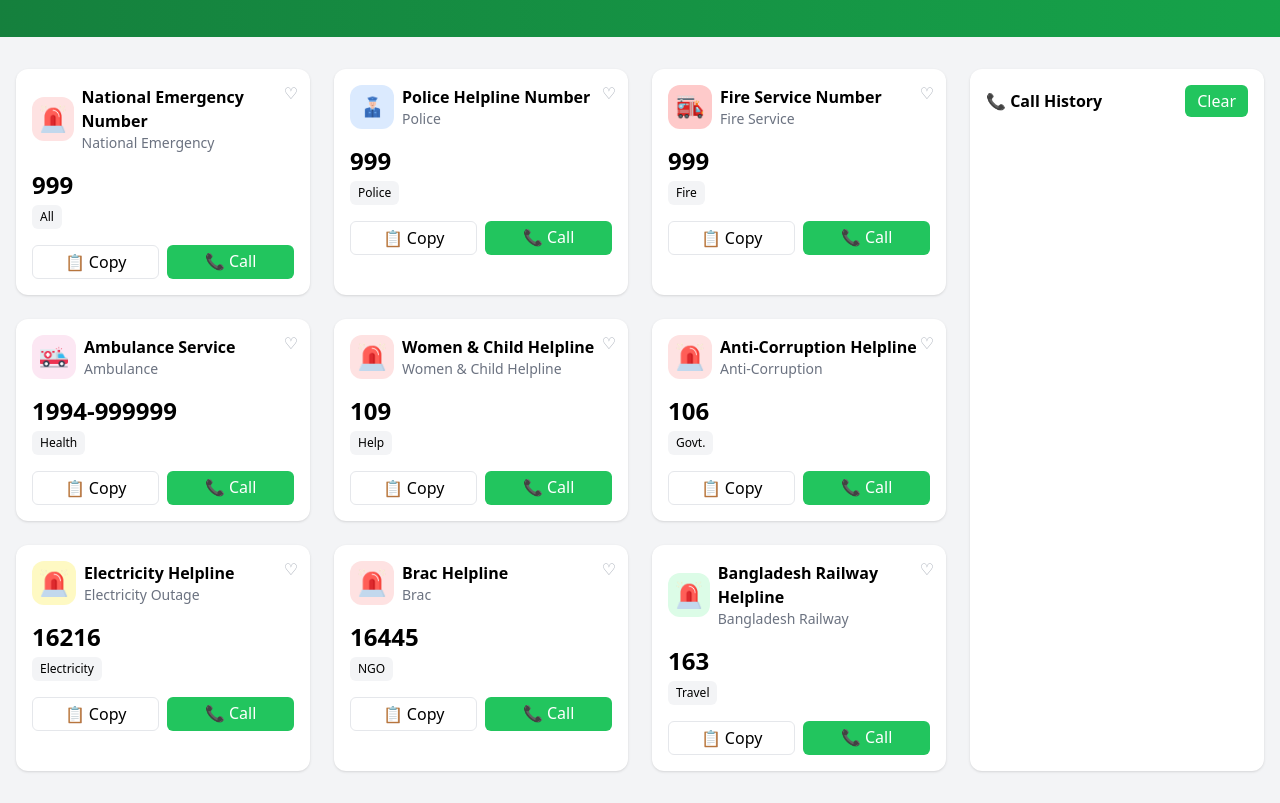
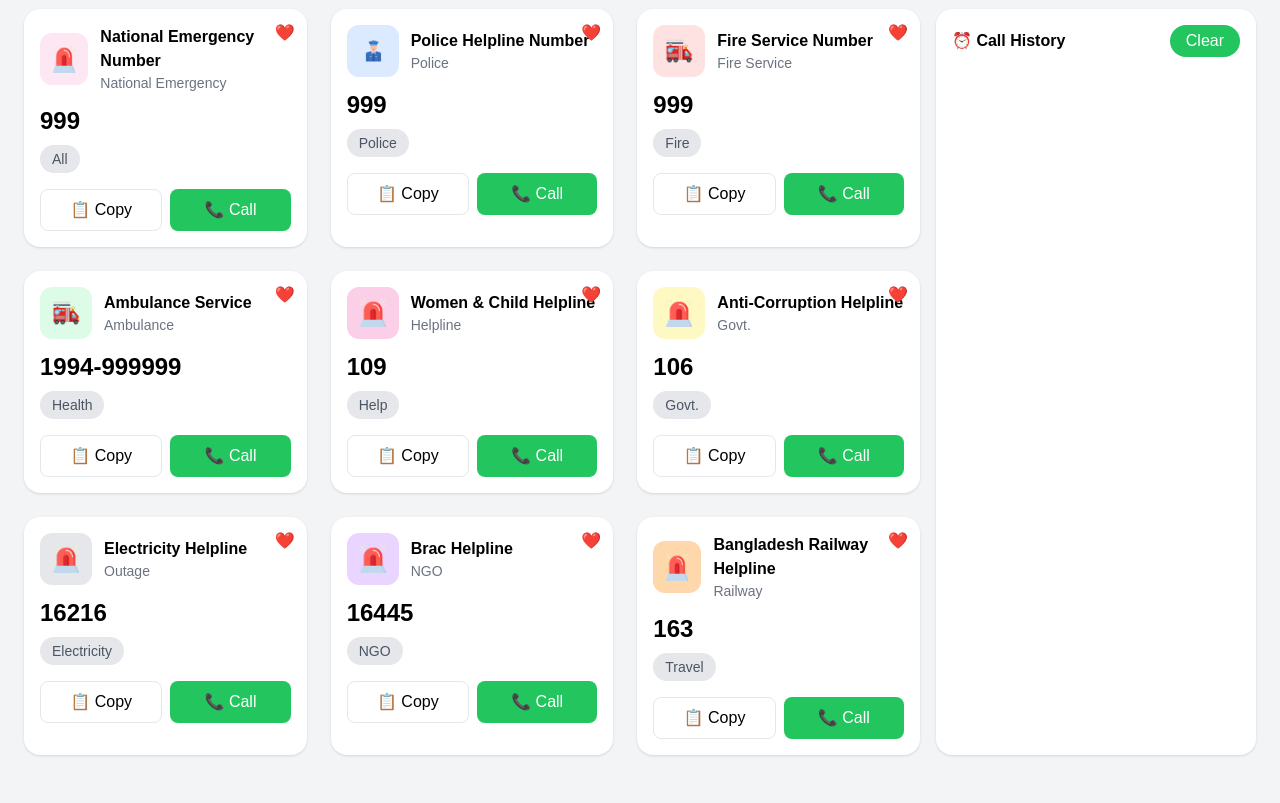
Before and after one commit to SabinaMarium/B12-A5-Emegency-Hotline, a plain HTML site: page index.html in a window 1280 px wide. Shown: the part 287-1090 px from the top of the page. After the commit the page ends 1066 px from the top, so only its background shows below. Drawn offline with nearby package versions, Linux system fonts and the light colour scheme; a web font is replaced by a local one.

Commit message:
added call history

```diff
--- a/index.html
+++ b/index.html
@@ -10,228 +10,277 @@
 <link href="https://fonts.googleapis.com/css2?family=Hind+Madurai:wght@300;400;500;600;700&display=swap" rel="stylesheet">
   <script src="https://cdn.tailwindcss.com"></script>
 </head>
-<body class="bg-gray-100 font-sans">
+<body class="bg-gray-100" style="font-family: 'Hind Madurai', sans-serif;">
 
-  <!-- Header -->
-  <header class="bg-white shadow-md p-4 flex justify-between items-center">
+  <!-- Navbar -->
+  <nav class="bg-white shadow p-4 flex justify-between items-center">
     <div class="flex items-center gap-2">
-      <img src="assets/logo.png" class="w-10 h-10" alt="logo">
-      <span class="font-bold text-lg text-green-700">Emergency <br> Service</span>
+      <img src="assets/logo.png"
+           class="w-14 h-14" alt="Logo">
+      <span class="font-bold text-xl text-green-900">Emergency <br> Service</span>
     </div>
+
+    <!-- Right Side -->
     <div class="flex items-center gap-4">
-      <div class="flex items-center gap-1 text-red-500"><span>0</span> <img src="assets/heart.png" class="w-5 h-5" alt=""></div>
-      <div class="flex items-center gap-1 text-green-600"><span>100</span> <img src="assets/coin.png" class="w-5 h-5" alt=""></div>
+      <div class="flex items-center gap-1 text-red-500 font-semibold">
+        <span id="heartCount">0</span> <img src="assets/heart.png" class="w-5 h-5" alt="">
+      </div>
+      <div class="flex items-center gap-1 text-green-600 font-semibold">
+        100 <img src="assets/coin.png"class="w-5 h-5" alt="">
+      </div>
       <button class="bg-green-500 text-white px-4 py-1 rounded-full">2 Copy</button>
     </div>
-  </header>
+  </nav>
 
-  <!-- Hero Section -->
-  <section class="bg-gradient-to-r from-green-700 to-green-600 text-center text-white py-10 relative">
-    <img src="assets/logo-dark.png" class="w-20 mx-auto mb-4" alt="gov-logo">
+  <!-- Hero -->
+  <section class="text-center text-white py-8" style="background: linear-gradient(to right, #013223 0%, #005C40 40%, #006747 50%, #013223 100%);">
+    <img src="assets/logo-dark.png"
+         class="mx-auto w-14 h-14 mb-2" alt="BD Emblem">
     <h1 class="text-2xl font-bold">Emergency Service Directory</h1>
-    <p class="mt-2 text-sm">Government Emergency Services at Your Fingertip – A Project by Government of the People's Republic of Bangladesh</p>
+    <p>Government Emergency Services at Your Fingertip – A Project by Government of Bangladesh</p>
   </section>
 
-  <!-- Main Section -->
-  <main class="container mx-auto px-4 py-8 grid grid-cols-1 lg:grid-cols-4 gap-6">
+  <!-- Main Content -->
+  <div class="flex flex-col lg:flex-row gap-4 p-6">
 
-    <!-- Emergency Cards -->
-    <div class="lg:col-span-3 grid grid-cols-1 sm:grid-cols-2 lg:grid-cols-3 gap-6">
-
-      <!-- Card Template -->
-      <div class="bg-white shadow rounded-xl p-4 relative">
-        <div class="absolute top-3 right-3 text-gray-400">♡</div>
-        <div class="flex items-center gap-2">
-          <div class="bg-red-100 p-2 rounded-xl"><img src="assets/emergency.png " class="w-7 h-7" alt=""></div>
+    <!-- Cards Section -->
+    <div class="grid grid-cols-1 md:grid-cols-2 xl:grid-cols-3 gap-6 flex-1">
+      <!-- National Emergency-->
+      <div class="bg-white shadow rounded-2xl p-4 relative">
+        <button onclick="toggleFavorite(this)"
+                class="absolute top-3 right-3 text-gray-400 hover:text-red-500">❤️</button>
+        <div class="flex items-center gap-3">
+          <div class="bg-pink-100 p-3 rounded-xl"><img src="assets/emergency.png" class="w-7 h-7" alt="">
+          </div>
           <div>
-            <h3 class="font-semibold">National Emergency Number</h3>
-            <p class="text-sm text-gray-500">National Emergency</p>
+            <h2 class="font-bold">National Emergency Number</h2>
+            <p class="text-gray-500 text-sm">National Emergency</p>
           </div>
         </div>
-        <p class="mt-4 text-2xl font-bold">999</p>
-        <p class="text-xs bg-gray-100 inline-block px-2 py-1 rounded-md mt-1">All</p>
-        <div class="mt-4 flex gap-2">
-          <button onclick="copyNumber('999')" class="w-1/2 border px-2 py-1 rounded-md">📋 Copy</button>
-          <a href="tel:999" onclick="addToHistory('Called','999')" class="w-1/2 bg-green-500 text-white px-2 py-1 rounded-md text-center">📞 Call</a>
+        <p class="text-2xl font-bold mt-3">999</p>
+        <span class="inline-block bg-gray-200 text-gray-600 text-sm px-3 py-1 rounded-full mt-2">All</span>
+        <div class="flex gap-2 mt-4">
+          <button onclick="copyNumber('999')" class="flex-1 border rounded-lg py-2">📋 Copy</button>
+          <button onclick="makeCall('National Emergency Number','999')"
+                  class="flex-1 bg-green-500 text-white rounded-lg py-2">📞 Call</button>
         </div>
       </div>
 
       <!-- Police -->
-      <div class="bg-white shadow rounded-xl p-4 relative">
-        <div class="absolute top-3 right-3 text-gray-400">♡</div>
-        <div class="flex items-center gap-2">
-          <div class="bg-blue-100 p-2 rounded-xl"><img src="assets/police.png" class="w-7 h-7" alt=""></div>
+      <div class="bg-white shadow rounded-2xl p-4 relative">
+        <button onclick="toggleFavorite(this)"
+                class="absolute top-3 right-3 text-gray-400 hover:text-red-500">❤️</button>
+        <div class="flex items-center gap-3">
+          <div class="bg-blue-100 p-3 rounded-xl"><img src="assets/police.png" class="w-7 h-7" alt=""></div>
           <div>
-            <h3 class="font-semibold">Police Helpline Number</h3>
-            <p class="text-sm text-gray-500">Police</p>
+            <h2 class="font-bold">Police Helpline Number</h2>
+            <p class="text-gray-500 text-sm">Police</p>
           </div>
         </div>
-        <p class="mt-4 text-2xl font-bold">999</p>
-        <p class="text-xs bg-gray-100 inline-block px-2 py-1 rounded-md mt-1">Police</p>
-        <div class="mt-4 flex gap-2">
-          <button onclick="copyNumber('999')" class="w-1/2 border px-2 py-1 rounded-md">📋 Copy</button>
-          <a href="tel:999" onclick="addToHistory('Called','999')" class="w-1/2 bg-green-500 text-white px-2 py-1 rounded-md text-center">📞 Call</a>
+        <p class="text-2xl font-bold mt-3">999</p>
+        <span class="inline-block bg-gray-200 text-gray-600 text-sm px-3 py-1 rounded-full mt-2">Police</span>
+        <div class="flex gap-2 mt-4">
+          <button onclick="copyNumber('999')" class="flex-1 border rounded-lg py-2">📋 Copy</button>
+          <button onclick="makeCall('Police Helpline Number','999')"
+                  class="flex-1 bg-green-500 text-white rounded-lg py-2">📞 Call</button>
         </div>
       </div>
 
       <!-- Fire Service -->
-      <div class="bg-white shadow rounded-xl p-4 relative">
-        <div class="absolute top-3 right-3 text-gray-400">♡</div>
-        <div class="flex items-center gap-2">
-          <div class="bg-red-200 p-2 rounded-xl"><img src="assets/fire-service.png " class="w-7 h-7" alt=""></div>
+      <div class="bg-white shadow rounded-2xl p-4 relative">
+        <button onclick="toggleFavorite(this)"
+                class="absolute top-3 right-3 text-gray-400 hover:text-red-500">❤️</button>
+        <div class="flex items-center gap-3">
+          <div class="bg-red-100 p-3 rounded-xl"><img src="assets/fire-service.png" class="w-7 h-7" alt=""></div>
           <div>
-            <h3 class="font-semibold">Fire Service Number</h3>
-            <p class="text-sm text-gray-500">Fire Service</p>
+            <h2 class="font-bold">Fire Service Number</h2>
+            <p class="text-gray-500 text-sm">Fire Service</p>
           </div>
         </div>
-        <p class="mt-4 text-2xl font-bold">999</p>
-        <p class="text-xs bg-gray-100 inline-block px-2 py-1 rounded-md mt-1">Fire</p>
-        <div class="mt-4 flex gap-2">
-          <button onclick="copyNumber('999')" class="w-1/2 border px-2 py-1 rounded-md">📋 Copy</button>
-          <a href="tel:999" onclick="addToHistory('Called','999')" class="w-1/2 bg-green-500 text-white px-2 py-1 rounded-md text-center">📞 Call</a>
+        <p class="text-2xl font-bold mt-3">999</p>
+        <span class="inline-block bg-gray-200 text-gray-600 text-sm px-3 py-1 rounded-full mt-2">Fire</span>
+        <div class="flex gap-2 mt-4">
+          <button onclick="copyNumber('999')" class="flex-1 border rounded-lg py-2">📋 Copy</button>
+          <button onclick="makeCall('Fire Service Number','999')"
+                  class="flex-1 bg-green-500 text-white rounded-lg py-2">📞 Call</button>
         </div>
       </div>
 
       <!-- Ambulance -->
-      <div class="bg-white shadow rounded-xl p-4 relative">
-        <div class="absolute top-3 right-3 text-gray-400">♡</div>
-        <div class="flex items-center gap-2">
-          <div class="bg-pink-100 p-2 rounded-xl"><img src="assets/ambulance.png" class="w-7 h-7" alt=""></div>
+      <div class="bg-white shadow rounded-2xl p-4 relative">
+        <button onclick="toggleFavorite(this)"
+                class="absolute top-3 right-3 text-gray-400 hover:text-red-500">❤️</button>
+        <div class="flex items-center gap-3">
+          <div class="bg-green-100 p-3 rounded-xl"><img src="assets/fire-service.png" class="w-7 h-7" alt=""></div>
           <div>
-            <h3 class="font-semibold">Ambulance Service</h3>
-            <p class="text-sm text-gray-500">Ambulance</p>
+            <h2 class="font-bold">Ambulance Service</h2>
+            <p class="text-gray-500 text-sm">Ambulance</p>
           </div>
         </div>
-        <p class="mt-4 text-2xl font-bold">1994-999999</p>
-        <p class="text-xs bg-gray-100 inline-block px-2 py-1 rounded-md mt-1">Health</p>
-        <div class="mt-4 flex gap-2">
-          <button onclick="copyNumber('1994-999999')" class="w-1/2 border px-2 py-1 rounded-md">📋 Copy</button>
-          <a href="tel:1994999999" onclick="addToHistory('Called','1994-999999')" class="w-1/2 bg-green-500 text-white px-2 py-1 rounded-md text-center">📞 Call</a>
+        <p class="text-2xl font-bold mt-3">1994-999999</p>
+        <span class="inline-block bg-gray-200 text-gray-600 text-sm px-3 py-1 rounded-full mt-2">Health</span>
+        <div class="flex gap-2 mt-4">
+          <button onclick="copyNumber('1994-999999')" class="flex-1 border rounded-lg py-2">📋 Copy</button>
+          <button onclick="makeCall('Ambulance Service','1994-999999')"
+                  class="flex-1 bg-green-500 text-white rounded-lg py-2">📞 Call</button>
         </div>
       </div>
 
       <!-- Women & Child -->
-      <div class="bg-white shadow rounded-xl p-4 relative">
-        <div class="absolute top-3 right-3 text-gray-400">♡</div>
-        <div class="flex items-center gap-2">
-          <div class="bg-red-100 p-2 rounded-xl"><img src="assets/emergency.png" class="w-7 h-7" alt=""></div>
+      <div class="bg-white shadow rounded-2xl p-4 relative">
+        <button onclick="toggleFavorite(this)"
+                class="absolute top-3 right-3 text-gray-400 hover:text-red-500">❤️</button>
+        <div class="flex items-center gap-3">
+          <div class="bg-pink-200 p-3 rounded-xl"><img src="assets/emergency.png" class="w-7 h-7" alt=""></div>
           <div>
-            <h3 class="font-semibold">Women & Child Helpline</h3>
-            <p class="text-sm text-gray-500">Women & Child Helpline</p>
+            <h2 class="font-bold">Women & Child Helpline</h2>
+            <p class="text-gray-500 text-sm">Helpline</p>
           </div>
         </div>
-        <p class="mt-4 text-2xl font-bold">109</p>
-        <p class="text-xs bg-gray-100 inline-block px-2 py-1 rounded-md mt-1">Help</p>
-        <div class="mt-4 flex gap-2">
-          <button onclick="copyNumber('109')" class="w-1/2 border px-2 py-1 rounded-md">📋 Copy</button>
-          <a href="tel:109" onclick="addToHistory('Called','109')" class="w-1/2 bg-green-500 text-white px-2 py-1 rounded-md text-center">📞 Call</a>
+        <p class="text-2xl font-bold mt-3">109</p>
+        <span class="inline-block bg-gray-200 text-gray-600 text-sm px-3 py-1 rounded-full mt-2">Help</span>
+        <div class="flex gap-2 mt-4">
+          <button onclick="copyNumber('109')" class="flex-1 border rounded-lg py-2">📋 Copy</button>
+          <button onclick="makeCall('Women & Child Helpline','109')"
+                  class="flex-1 bg-green-500 text-white rounded-lg py-2">📞 Call</button>
         </div>
       </div>
 
       <!-- Anti-Corruption -->
-      <div class="bg-white shadow rounded-xl p-4 relative">
-        <div class="absolute top-3 right-3 text-gray-400">♡</div>
-        <div class="flex items-center gap-2">
-          <div class="bg-red-100 p-2 rounded-xl"><img src="assets/emergency.png " class="w-7 h-7" alt=""></div>
+      <div class="bg-white shadow rounded-2xl p-4 relative">
+        <button onclick="toggleFavorite(this)"
+                class="absolute top-3 right-3 text-gray-400 hover:text-red-500">❤️</button>
+        <div class="flex items-center gap-3">
+          <div class="bg-yellow-100 p-3 rounded-xl"><img src="assets/emergency.png" class="w-7 h-7" alt=""></div>
           <div>
-            <h3 class="font-semibold">Anti-Corruption Helpline</h3>
-            <p class="text-sm text-gray-500">Anti-Corruption</p>
+            <h2 class="font-bold">Anti-Corruption Helpline</h2>
+            <p class="text-gray-500 text-sm">Govt.</p>
           </div>
         </div>
-        <p class="mt-4 text-2xl font-bold">106</p>
-        <p class="text-xs bg-gray-100 inline-block px-2 py-1 rounded-md mt-1">Govt.</p>
-        <div class="mt-4 flex gap-2">
-          <button onclick="copyNumber('106')" class="w-1/2 border px-2 py-1 rounded-md">📋 Copy</button>
-          <a href="tel:106" onclick="addToHistory('Called','106')" class="w-1/2 bg-green-500 text-white px-2 py-1 rounded-md text-center">📞 Call</a>
+        <p class="text-2xl font-bold mt-3">106</p>
+        <span class="inline-block bg-gray-200 text-gray-600 text-sm px-3 py-1 rounded-full mt-2">Govt.</span>
+        <div class="flex gap-2 mt-4">
+          <button onclick="copyNumber('106')" class="flex-1 border rounded-lg py-2">📋 Copy</button>
+          <button onclick="makeCall('Anti-Corruption Helpline','106')"
+                  class="flex-1 bg-green-500 text-white rounded-lg py-2">📞 Call</button>
         </div>
       </div>
 
       <!-- Electricity -->
-      <div class="bg-white shadow rounded-xl p-4 relative">
-        <div class="absolute top-3 right-3 text-gray-400">♡</div>
-        <div class="flex items-center gap-2">
-          <div class="bg-yellow-100 p-2 rounded-xl"><img src="assets/emergency.png " class="w-7 h-7" alt=""></div>
+      <div class="bg-white shadow rounded-2xl p-4 relative">
+        <button onclick="toggleFavorite(this)"
+                class="absolute top-3 right-3 text-gray-400 hover:text-red-500">❤️</button>
+        <div class="flex items-center gap-3">
+          <div class="bg-gray-200 p-3 rounded-xl"><img src="assets/emergency.png" class="w-7 h-7" alt=""></div>
           <div>
-            <h3 class="font-semibold">Electricity Helpline</h3>
-            <p class="text-sm text-gray-500">Electricity Outage</p>
+            <h2 class="font-bold">Electricity Helpline</h2>
+            <p class="text-gray-500 text-sm">Outage</p>
           </div>
         </div>
-        <p class="mt-4 text-2xl font-bold">16216</p>
-        <p class="text-xs bg-gray-100 inline-block px-2 py-1 rounded-md mt-1">Electricity</p>
-        <div class="mt-4 flex gap-2">
-          <button onclick="copyNumber('16216')" class="w-1/2 border px-2 py-1 rounded-md">📋 Copy</button>
-          <a href="tel:16216" onclick="addToHistory('Called','16216')" class="w-1/2 bg-green-500 text-white px-2 py-1 rounded-md text-center">📞 Call</a>
+        <p class="text-2xl font-bold mt-3">16216</p>
+        <span class="inline-block bg-gray-200 text-gray-600 text-sm px-3 py-1 rounded-full mt-2">Electricity</span>
+        <div class="flex gap-2 mt-4">
+          <button onclick="copyNumber('16216')" class="flex-1 border rounded-lg py-2">📋 Copy</button>
+          <button onclick="makeCall('Electricity Helpline','16216')"
+                  class="flex-1 bg-green-500 text-white rounded-lg py-2">📞 Call</button>
         </div>
       </div>
 
       <!-- Brac -->
-      <div class="bg-white shadow rounded-xl p-4 relative">
-        <div class="absolute top-3 right-3 text-gray-400">♡</div>
-        <div class="flex items-center gap-2">
-          <div class="bg-red-100 p-2 rounded-xl"><img src="assets/emergency.png " class="w-7 h-7" alt=""></div>
+      <div class="bg-white shadow rounded-2xl p-4 relative">
+        <button onclick="toggleFavorite(this)"
+                class="absolute top-3 right-3 text-gray-400 hover:text-red-500">❤️</button>
+        <div class="flex items-center gap-3">
+          <div class="bg-purple-200 p-3 rounded-xl"><img src="assets/emergency.png" class="w-7 h-7" alt=""></div>
           <div>
-            <h3 class="font-semibold">Brac Helpline</h3>
-            <p class="text-sm text-gray-500">Brac</p>
+            <h2 class="font-bold">Brac Helpline</h2>
+            <p class="text-gray-500 text-sm">NGO</p>
           </div>
         </div>
-        <p class="mt-4 text-2xl font-bold">16445</p>
-        <p class="text-xs bg-gray-100 inline-block px-2 py-1 rounded-md mt-1">NGO</p>
-        <div class="mt-4 flex gap-2">
-          <button onclick="copyNumber('16445')" class="w-1/2 border px-2 py-1 rounded-md">📋 Copy</button>
-          <a href="tel:16445" onclick="addToHistory('Called','16445')" class="w-1/2 bg-green-500 text-white px-2 py-1 rounded-md text-center">📞 Call</a>
+        <p class="text-2xl font-bold mt-3">16445</p>
+        <span class="inline-block bg-gray-200 text-gray-600 text-sm px-3 py-1 rounded-full mt-2">NGO</span>
+        <div class="flex gap-2 mt-4">
+          <button onclick="copyNumber('16445')" class="flex-1 border rounded-lg py-2">📋 Copy</button>
+          <button onclick="makeCall('Brac Helpline','16445')"
+                  class="flex-1 bg-green-500 text-white rounded-lg py-2">📞 Call</button>
         </div>
       </div>
 
-      <!-- Bangladesh Railway -->
-      <div class="bg-white shadow rounded-xl p-4 relative">
-        <div class="absolute top-3 right-3 text-gray-400">♡</div>
-        <div class="flex items-center gap-2">
-          <div class="bg-green-100 p-2 rounded-xl"><img src="assets/emergency.png " class="w-7 h-7" alt=""></div>
+      <!-- Railway -->
+      <div class="bg-white shadow rounded-2xl p-4 relative">
+        <button onclick="toggleFavorite(this)"
+                class="absolute top-3 right-3 text-gray-400 hover:text-red-500">❤️</button>
+        <div class="flex items-center gap-3">
+          <div class="bg-orange-200 p-3 rounded-xl"><img src="assets/emergency.png" class="w-7 h-7" alt=""></div>
           <div>
-            <h3 class="font-semibold">Bangladesh Railway Helpline</h3>
-            <p class="text-sm text-gray-500">Bangladesh Railway</p>
+            <h2 class="font-bold">Bangladesh Railway Helpline</h2>
+            <p class="text-gray-500 text-sm">Railway</p>
           </div>
         </div>
-        <p class="mt-4 text-2xl font-bold">163</p>
-        <p class="text-xs bg-gray-100 inline-block px-2 py-1 rounded-md mt-1">Travel</p>
-        <div class="mt-4 flex gap-2">
-          <button onclick="copyNumber('163')" class="w-1/2 border px-2 py-1 rounded-md">📋 Copy</button>
-          <a href="tel:163" onclick="addToHistory('Called','163')" class="w-1/2 bg-green-500 text-white px-2 py-1 rounded-md text-center">📞 Call</a>
+        <p class="text-2xl font-bold mt-3">163</p>
+        <span class="inline-block bg-gray-200 text-gray-600 text-sm px-3 py-1 rounded-full mt-2">Travel</span>
+        <div class="flex gap-2 mt-4">
+          <button onclick="copyNumber('163')" class="flex-1 border rounded-lg py-2">📋 Copy</button>
+          <button onclick="makeCall('Bangladesh Railway Helpline','163')"
+                  class="flex-1 bg-green-500 text-white rounded-lg py-2">📞 Call</button>
         </div>
       </div>
-
     </div>
 
-    <!-- Call History -->
-    <aside class="bg-white shadow rounded-xl p-4">
-      <div class="flex justify-between items-center mb-4">
-        <h2 class="font-bold">📞 Call History</h2>
-        <button onclick="clearHistory()" class="bg-green-500 text-white px-3 py-1 rounded-md">Clear</button>
+    <!-- Call History Section -->
+    <div class="w-full lg:w-80 bg-white shadow rounded-2xl p-4">
+      <div class="flex justify-between items-center mb-3">
+        <h2 class="font-semibold flex items-center gap-1">⏰ Call History</h2>
+        <button onclick="clearHistory()" class="bg-green-500 text-white px-4 py-1 rounded-full">Clear</button>
       </div>
-      <ul id="callHistory" class="space-y-2 text-sm text-gray-600">
-        <!-- History items will appear here -->
-      </ul>
-    </aside>
-  </main>
+      <div id="callHistory" class="space-y-2 text-sm max-h-[500px] overflow-y-auto">
+        <!-- Calls appear here -->
+      </div>
+    </div>
 
-  <!-- JavaScript -->
+  </div>
+
+  <!-- JS -->
   <script>
+    // Heart counter
+    let favCount = 0;
+    function toggleFavorite(btn) {
+      const isActive = btn.classList.contains("text-red-500");
+      if (isActive) {
+        favCount--;
+        btn.classList.remove("text-red-500");
+        btn.classList.add("text-gray-400");
+      } else {
+        favCount++;
+        btn.classList.add("text-red-500");
+        btn.classList.remove("text-gray-400");
+      }
+      document.getElementById("heartCount").textContent = favCount;
+    }
+
+    // Copy number
     function copyNumber(num) {
       navigator.clipboard.writeText(num);
       alert("Number copied: " + num);
-      addToHistory("Copied", num);
     }
 
-    function addToHistory(action, num) {
-      const list = document.getElementById("callHistory");
-      const li = document.createElement("li");
-      li.textContent = action + ": " + num + " - " + new Date().toLocaleTimeString();
-      list.prepend(li);
-    }
+    // Call history
+    function makeCall(service, number) {
+  alert(`Calling ${service} at ${number}...`);
+
+  const history = document.getElementById("callHistory");
+  const time = new Date().toLocaleTimeString();
+  const entry = document.createElement("div");
+  entry.className = "flex justify-between items-center bg-gray-100 p-2 rounded-lg";
+  entry.innerHTML = `<div><p class="font-semibold">${service}</p><p class="text-gray-600 text-sm">${number}</p></div><span class="text-xs text-gray-500">${time}</span>`;
+  history.prepend(entry);
+}
+
 
     function clearHistory() {
       document.getElementById("callHistory").innerHTML = "";
     }
   </script>
+
 </body>
 </html>
--- a/style.css
+++ /dev/null
@@ -1,17 +0,0 @@
-.font{font-family: "Hind Madurai", sans-serif;}
-.container{ max-width: 1280px;margin: auto;box-sizing: border-box;scroll-behavior: smooth;}
-.top-h1{font-weight:bolder;font-size: 16px;color: #006747;}
-.top-logo{height: 50px;width: 50px;}
-.top-container{ display: flex; gap: 10px;}
-.top-right-ul{display: flex;list-style: none;text-decoration: none;gap: 20px;}
-
-
-
-
-
-
-
-
-
-@media (max-width:1080px){ .cards{grid-template-columns:repeat(2,1fr)} }
-@media (max-width:720px){ .main-grid{grid-template-columns:1fr; } .cards{grid-template-columns:1fr} .sidebar{order:2} }
```
